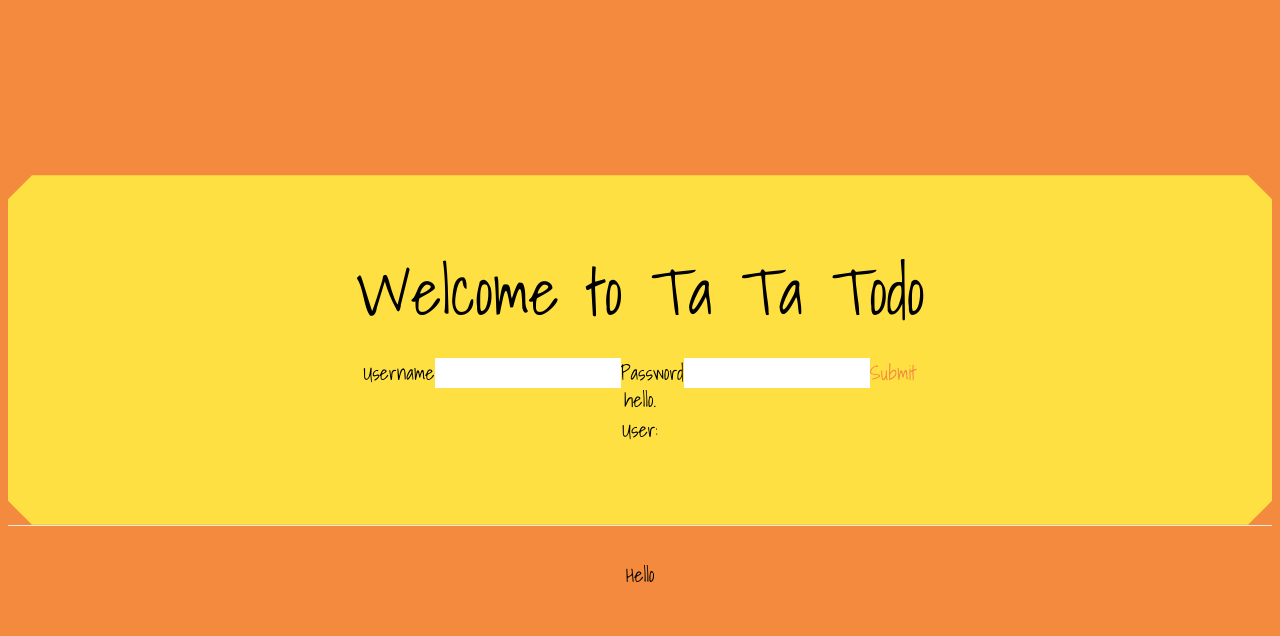
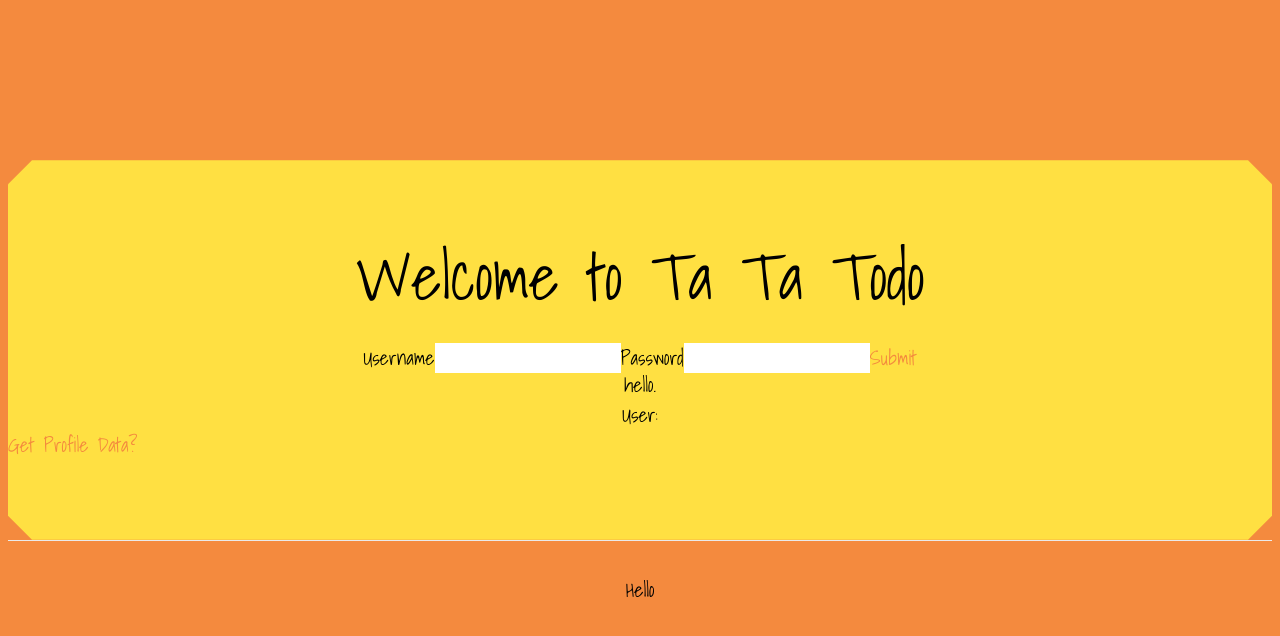
Before and after one commit to nathSierra/tata-todo, a Next.js app: page / in a window 1280 px wide. Shown: the top 636 px of the page. Built offline with nearby package versions, Linux system fonts and the light colour scheme.

Commit message:
feat: sets auth token for profile route

```diff
--- a/common/api.ts
+++ b/common/api.ts
@@ -5,5 +5,8 @@ export const BASE_HREF = 'http://localhost:5000';
 export const api = {
   TASK: `${BASE_HREF}/Tasks`,
   USER: `${BASE_HREF}/Accounts`,
-  LOGIN: `${BASE_HREF}/Auth/Login`
+  LOGIN: `${BASE_HREF}/Auth/Login`,
+  PROFILE: `${BASE_HREF}/Profile`
 }
+
+export const getAuthToken = (): string| null => localStorage.getItem('bearerToken');
--- a/common/components/LoginForm/LoginForm.tsx
+++ b/common/components/LoginForm/LoginForm.tsx
@@ -12,13 +12,19 @@ import { useAuth } from "../../contexts/authContext";
 
 export const initialUser: Partial<Iuser> = {username: '', password: ''};
 
+export interface IloginResponse {
+  data: {user: Iuser, accessToken: string}
+}
 export default function LoginForm() {
   const { user, login, logout } = useAuth();
   const loginUser = (values: Partial<Iuser>) => {
         const postUser = async ()=> {
       try{
-        const result: {data: { access_token: string, user: Iuser}} = await axios.post(api.LOGIN, values);
-        login(result.data.user);
+        const result: IloginResponse = await axios.post(api.LOGIN, values);
+        const {user, accessToken} = result.data;
+        console.info(accessToken)
+        localStorage.setItem('bearerToken', accessToken);
+        login(user);
       }
       catch(e) {
         console.info(e);
--- a/common/contexts/authContext.tsx
+++ b/common/contexts/authContext.tsx
@@ -32,10 +32,9 @@ const NathanUser = {
 }
 
 export function AuthProvider({ children }: Props) {
-      const [user, setUser] = useState<Iuser | null>(null);
+    const [user, setUser] = useState<Iuser | null>(null);
 
     const login = (user: Iuser) => {
-        console.info('user', user)
         setUser(user);
     };
 
--- a/pages/index.tsx
+++ b/pages/index.tsx
@@ -1,5 +1,7 @@
+import axios from 'axios';
 import Head from 'next/head'
 import { useState } from 'react'
+import { api, getAuthToken } from '../common/api';
 import LoginForm, { initialUser } from '../common/components/LoginForm/LoginForm'
 import { useAuth } from '../common/contexts/authContext';
 import home from '../styles/Home.module.css'
@@ -8,6 +10,22 @@ import home from '../styles/Home.module.css'
 export default function Home() {
     const { user, login, logout } = useAuth();
 
+  const getProfile = () =>{
+        const postUser = async ()=> {
+      try{
+        const result = await axios.get(api.PROFILE, {
+          headers: {
+            'Authorization': `bearer ${getAuthToken()}`
+          }
+        });
+        alert(result);
+      }
+      catch(e) {
+        console.info(e);
+      }
+    }
+    postUser()
+  }
   return (
     <div className={home.container}>
       <Head>
@@ -31,7 +49,7 @@ export default function Home() {
                         <button onClick={logout}>Logout</button> */}
                     </div>
                 </div>
-
+        <button onClick={getProfile}> Get Profile Data?</button>
       </main>
 
       <footer className={home.footer}>
```
